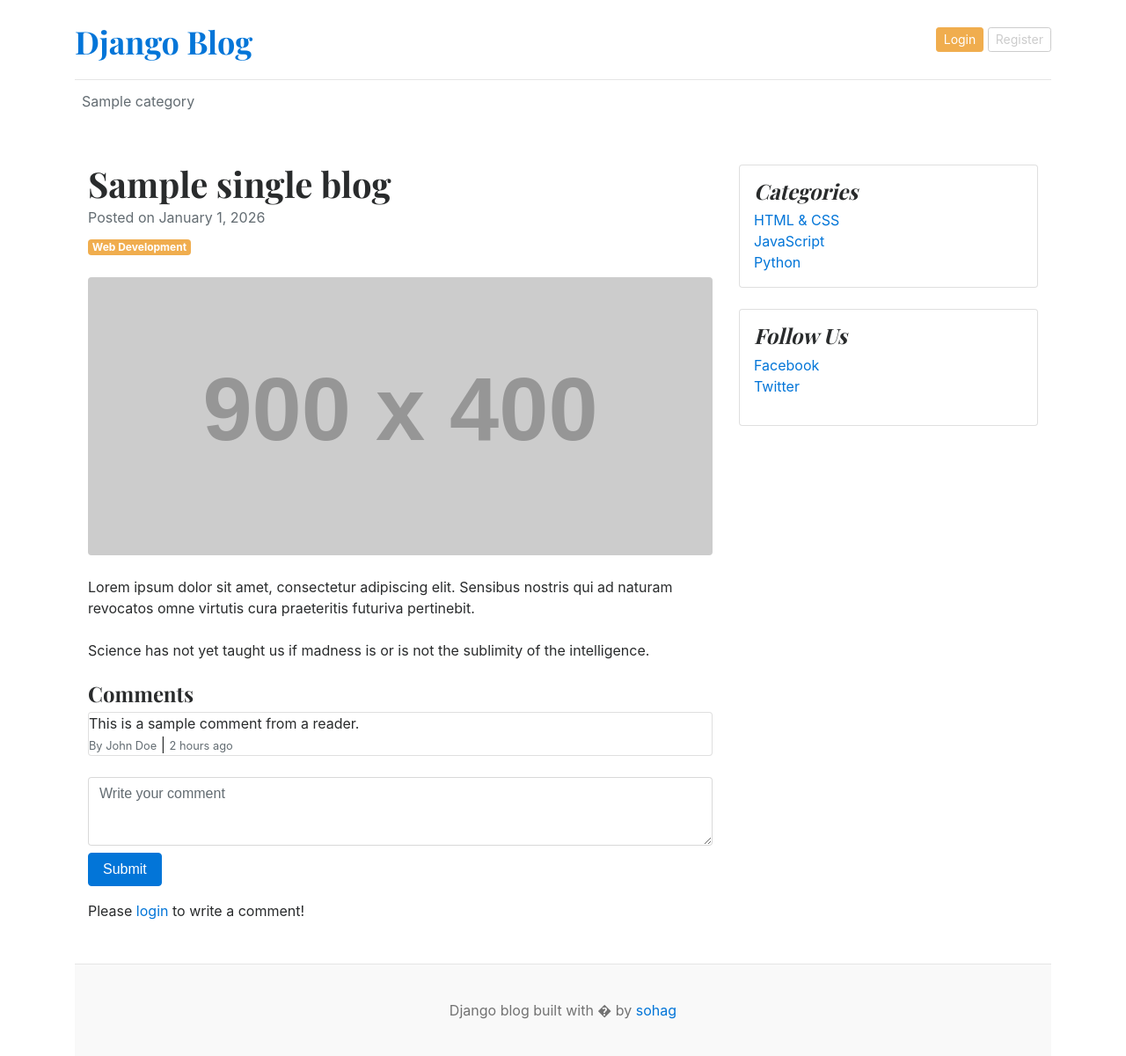
After one commit to Rafin-Tahsin-Sohag-25/Django-Web-Blog-App, a Django app: template templates/blogs.html in a window 1280 px wide. The commit adds this page. Shown: the whole page at 88% size. Run offline with Django 5.2, Linux system fonts and the light colour scheme; the template is opened without the code that fills it: most values are stand-ins (such as "Sample title", 1, 10 or a date in 2020); grey boxes labelled with a size stand in for pictures from a placeholder-image service; data that the repository does not hold is empty; some libraries are stand-ins or nearby versions.

Commit message:
add slug

```diff
--- a/blog_main/urls.py
+++ b/blog_main/urls.py
@@ -18,6 +18,7 @@ from django.conf import settings
 from django.conf.urls.static import static
 from django.contrib import admin
 from django.urls import path,include
+from blogs import views as BlogsView
 
 
 import blogs
@@ -28,4 +29,5 @@ urlpatterns = [
     path('admin/', admin.site.urls),
     path('', views.home,name='home'),
     path('category/', include(blogs.urls)),
+    path('<slug:slug>/',BlogsView.blogs, name='blogs'),
 ]+ static(settings.MEDIA_URL, document_root=settings.MEDIA_ROOT)
--- a/templates/base.html
+++ b/templates/base.html
@@ -41,7 +41,7 @@
 
 {% comment %} Footer Content {% endcomment %}
 <footer class="blog-footer">
-  <p>Django blog built with � by <a href="#">Rathan Kumar</a></p>
+  <p>Django blog built with � by <a href="#">sohag</a></p>
 </footer>
 </body>
 </html>
--- /dev/null
+++ b/templates/blogs.html
@@ -0,0 +1,89 @@
+{%extends 'base.html'%}
+{%block content%}
+
+  <!-- Page content-->
+<div class="container mt-5">
+    <div class="row">
+        <div class="col-lg-8">
+            <!-- Post content-->
+            <article>
+                <!-- Post header-->
+                <header class="mb-4">
+                    <!-- Post title-->
+                    <h1 class="fw-bolder mb-1">{{single_blog.title}}</h1>
+                    <!-- Post meta content-->
+                    <div class="text-muted fst-italic mb-2">Posted on January 1, 2026</div>
+                    <!-- Post category-->
+                    <a class="badge bg-warning text-decoration-none text-light" href="#!">Web Development</a>
+                </header>
+
+                <!-- Preview image figure-->
+                <figure class="mb-4">
+                    <img class="img-fluid rounded" src="https://dummyimage.com/900x400/ced4da/6c757d.jpg" alt="Blog Image"/>
+                </figure>
+
+                <!-- Post content-->
+                <section class="mb-5">
+                    <p class="fs-5 mb-4">Lorem ipsum dolor sit amet, consectetur adipiscing elit. Sensibus nostris qui ad naturam revocatos omne virtutis cura praeteritis futuriva pertinebit.</p>
+                    <p class="fs-5 mb-4">Science has not yet taught us if madness is or is not the sublimity of the intelligence.</p>
+
+                    <!-- Comments -->
+                    <h4>Comments</h4>
+                    <div class="card mt-1">
+                        <div class="card-body">
+                            <p class="card-text mb-0">This is a sample comment from a reader.</p>
+                            <span>
+                                <small class="text-muted">By John Doe</small> |
+                                <small class="text-muted">2 hours ago</small>
+                            </span>
+                        </div>
+                    </div>
+
+                    <br>
+
+                    <!-- Comment Form -->
+                    <div class="form-group">
+                        <form action="#" method="POST">
+                            <div class="form-group">
+                                <textarea name="comment" class="form-control" rows="3" placeholder="Write your comment"></textarea>
+                                <input type="submit" value="Submit" class="btn btn-primary mt-2">
+                            </div>
+                        </form>
+                        <p class="mt-2">Please <span><a href="#">login</a></span> to write a comment!</p>
+                    </div>
+
+                </section>
+            </article>
+        </div>
+
+        <!-- Side widgets-->
+        <div class="col-lg-4">
+            <!-- Categories widget-->
+            <div class="card mb-4 p-3">
+                <h4 class="font-italic">Categories</h4>
+                <div class="card-body">
+                    <div class="row">
+                        <div class="col-sm-6">
+                            <ul class="list-unstyled mb-0">
+                                <li><a href="#">HTML & CSS</a></li>
+                                <li><a href="#">JavaScript</a></li>
+                                <li><a href="#">Python</a></li>
+                            </ul>
+                        </div>
+                    </div>
+                </div>
+            </div>
+
+            <!-- Side widget-->
+            <div class="card mb-4 p-3">
+                <h4 class="font-italic">Follow Us</h4>
+                <ol class="list-unstyled">
+                    <li><a href="#" target="_blank">Facebook</a></li>
+                    <li><a href="#" target="_blank">Twitter</a></li>
+                </ol>
+            </div>
+        </div>
+    </div>
+</div>
+
+{%endblock%}
--- a/templates/home.html
+++ b/templates/home.html
@@ -7,7 +7,7 @@
                 <div class="col-md-8 px-0">
                   <h1 class="display-4 font-italic">{{post.title}}</h1>
                   <p class="lead my-3">{{post.short_description|truncatewords:20}}</p>
-                  <p class="lead mb-0"><a href="#" class="text-white font-weight-bold">Continue reading...</a></p>
+                  <p class="lead mb-0"><a href="{%url 'blogs' post.slug%}" class="text-white font-weight-bold">Continue reading...</a></p>
                 </div>
 
           </div>
@@ -22,7 +22,7 @@
           <div class="col-md-6">
             <div class="card border-0" >
               <div class="card-body">
-                <h3>{{post.title}}</h3>
+                <h3><a href="{%url 'blogs' post.slug%}" class="text-dark">{{post.title}}</a></h3>
                 <small class="mb-1 text-muted">{{post.created_at|timesince}} ago | {{post.author}}</small>
                 <p class="card-text">{{post.short_description|truncatewords:20}}</p>
               </div>
@@ -39,7 +39,7 @@
               {%for post in posts%}
               <div class="card border-0" >
                   <div class="card-body">
-                    <h3>{{post.title}}</h3>
+                    <h3><a href="{%url 'blogs' post.slug%}" class="text-dark">{{post.title}}</a></h3>
                     <small class="mb-1 text-muted">{{post.created_at|timesince}} ago | {{post.author}}</small>
                     <p class="card-text">{{post.short_description|truncatewords:20}}</p>
                   </div>
```
Also changed, not shown: blogs/views.py (+7 -0 lines).
